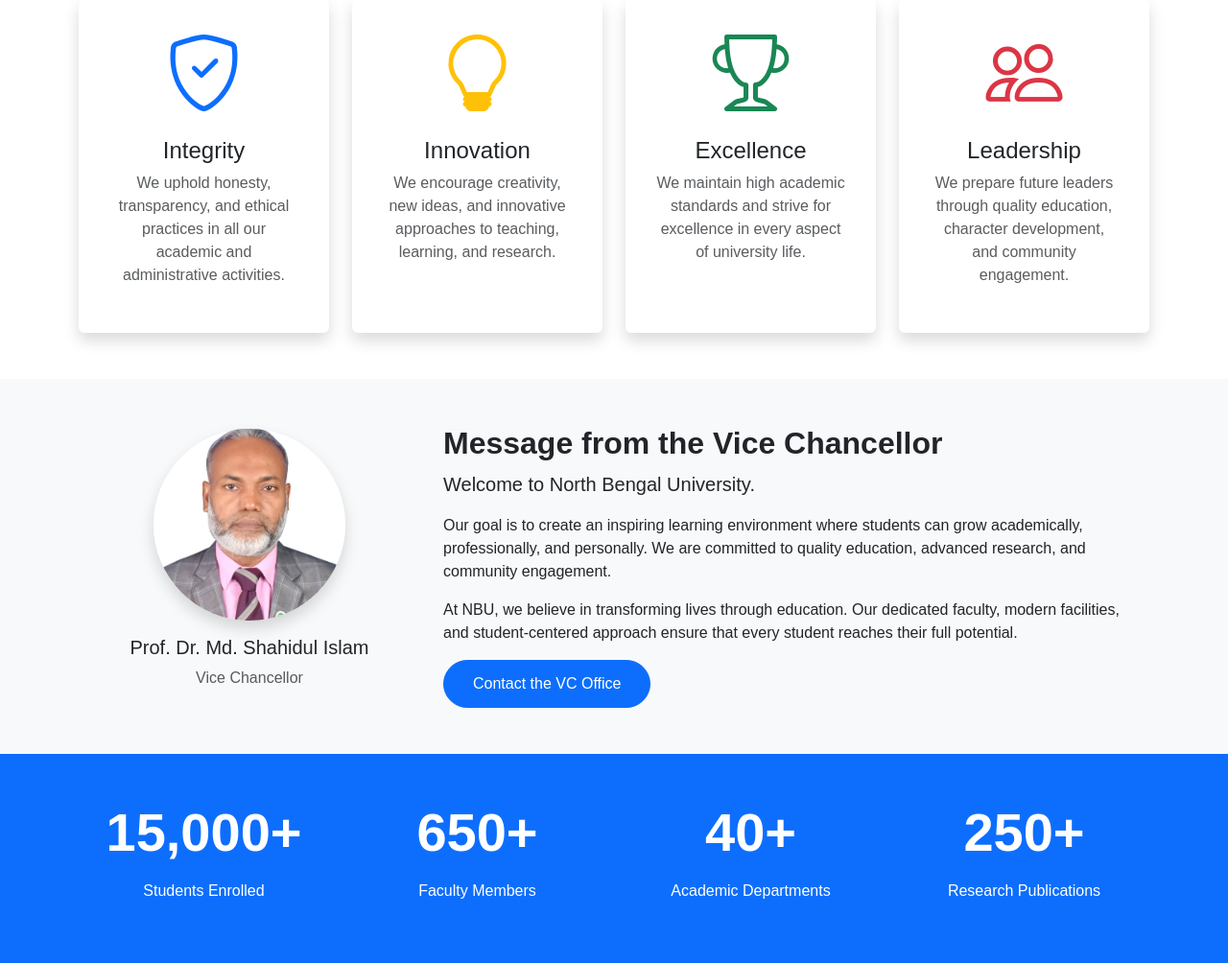
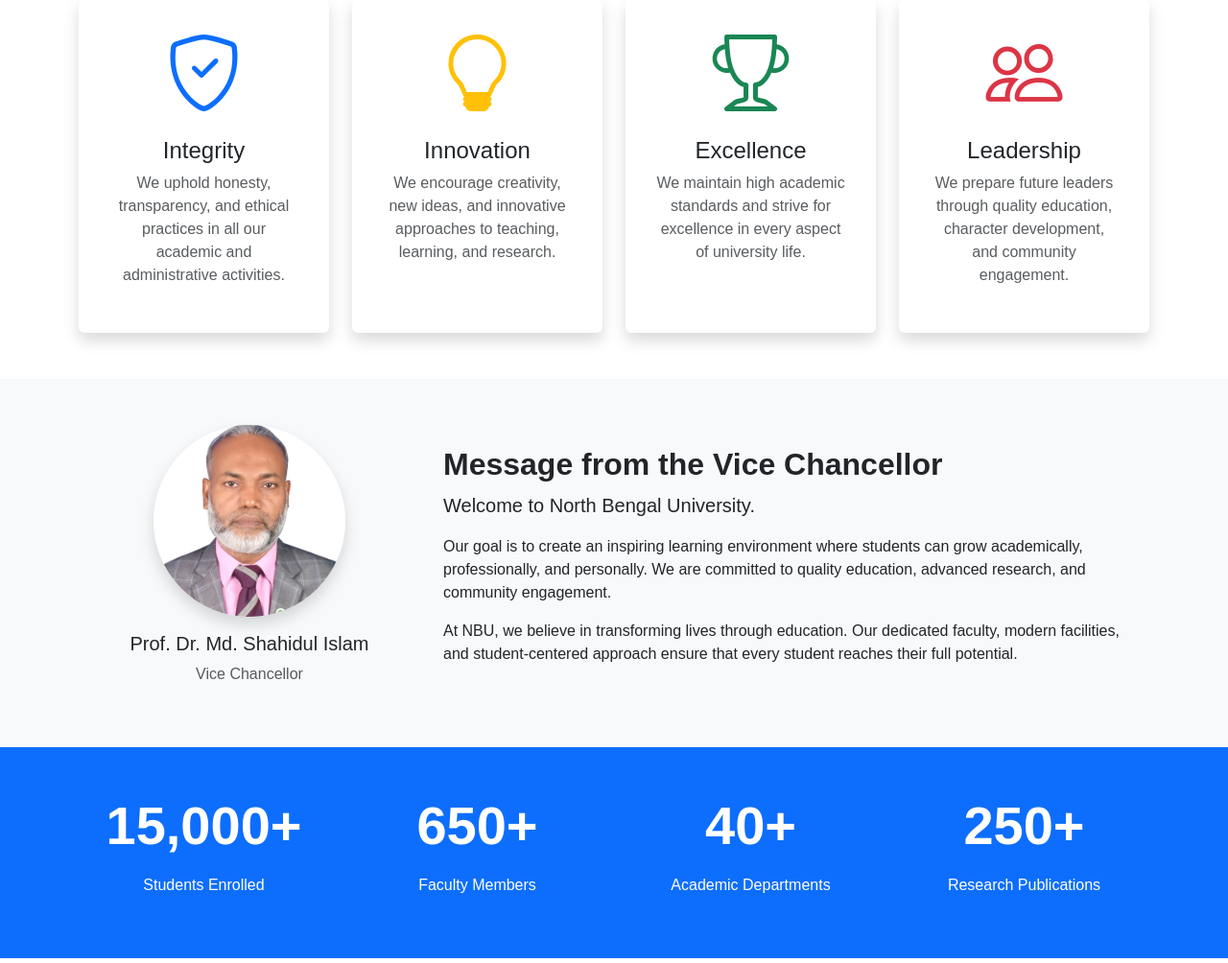
Before and after one commit to Sharifulcse8/North_Bengal_University, a Flask app: page /about-us in a window 1280 px wide. Shown: the part 1466-2470 px from the top of the page at 96% size. Run offline with Flask 3, Linux system fonts and the light colour scheme.

Commit message:
change vc link

```diff
--- a/templates/about.html
+++ b/templates/about.html
@@ -163,7 +163,7 @@
                 <p class="lead">Welcome to North Bengal University.</p>
                 <p>Our goal is to create an inspiring learning environment where students can grow academically, professionally, and personally. We are committed to quality education, advanced research, and community engagement.</p>
                 <p>At NBU, we believe in transforming lives through education. Our dedicated faculty, modern facilities, and student-centered approach ensure that every student reaches their full potential.</p>
-                <a href="{{ url_for('contact') }}" class="btn btn-primary">Contact the VC Office</a>
+
             </div>
         </div>
     </div>
```
